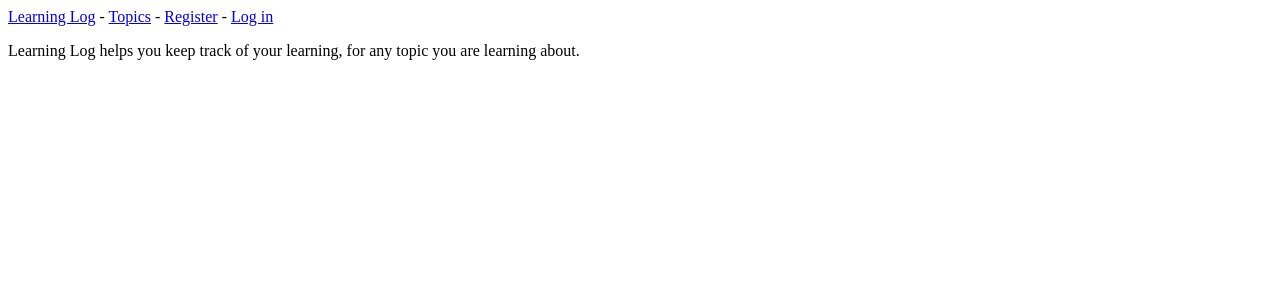
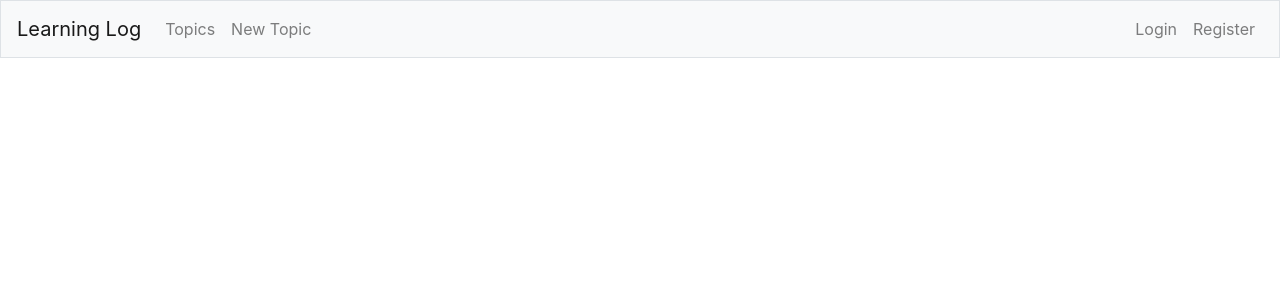
Before and after one commit to gengwg/learning_log, a Django app: template learning_logs/templates/learning_logs/index.html in a window 1280 px wide. Shown: the top 300 px of the page. Run offline with Django 3.2, Linux system fonts and the light colour scheme; the template is opened without the code that fills it, so the values that code supplies are empty; some libraries are stand-ins or nearby versions.

Commit message:
html header and navigation bar

```diff
--- a/learning_logs/templates/learning_logs/base.html
+++ b/learning_logs/templates/learning_logs/base.html
@@ -1,16 +1,45 @@
-<p>
-  <a href="{% url 'learning_logs:index' %}">Learning Log</a> -
-  <a href="{% url 'learning_logs:topics' %}">Topics</a> -
-  {% if user.is_authenticated %}
-    Hello, {{ user.username }}!
-    <form action="{% url 'users:logout' %}" method="post">
-      {% csrf_token %}
-      <button type="submit" >Logout</button>
-    </form>
-  {% else %}
-    <a href="{% url 'users:register' %}">Register</a> -
-    <a href="{% url 'users:login' %}">Log in</a>
-  {% endif %}
-</p>
+{% load bootstrap4 %}
 
-{% block content %}{% endblock content %}
+<!DOCTYPE html>
+<html lang="en">
+<head>
+    <meta charset="UTF-8">
+    <meta name="viewport" content="width=device-width, initial-scale=1.0",
+          "shrink-to-fit=no">
+    <title>{% block title %}Learning Log{% endblock %}</title>
+
+    {% bootstrap_css %}
+    {% bootstrap_javascript jquery='full' %}
+
+</head>
+
+<body>
+  <nav class="navbar navbar-expand-md navbar-light bg-light mb-4 border">
+
+    <a class="navbar-brand" href="{% url 'learning_logs:index' %}">Learning Log</a>
+
+    <button class="navbar-toggler" type="button" data-toggle="collapse"
+            data-target="#navbarSupportedContent" aria-controls="navbarSupportedContent"
+            aria-expanded="false" aria-label="Toggle navigation">
+      <span class="navbar-toggler-icon"></span></button>
+
+    <div class="collapse navbar-collapse" id="navbarCollapse">
+      <ul class="navbar-nav mr-auto">
+        <li class="nav-item"><a class="nav-link" href="{% url 'learning_logs:topics' %}">Topics</a></li>
+        <li class="nav-item"><a class="nav-link" href="{% url 'learning_logs:new_topic' %}">New Topic</a></li>
+      </ul>
+
+      <ul class="navbar-nav ml-auto">
+        {% if user.is_authenticated %}
+          <li class="nav-item">
+            <span class="navbar-text">Hello, {{ user.username }}!</span>
+          </li>
+          <li class="nav-item"><a class="nav-link" href="{% url 'users:logout' %}">Logout</a></li>
+        {% else %}
+          <li class="nav-item"><a class="nav-link" href="{% url 'users:login' %}">Login</a></li>
+          <li class="nav-item"><a class="nav-link" href="{% url 'users:register' %}">Register</a></li>
+        {% endif %}
+      </ul>
+    </div>
+  </nav>
+</body>
```
